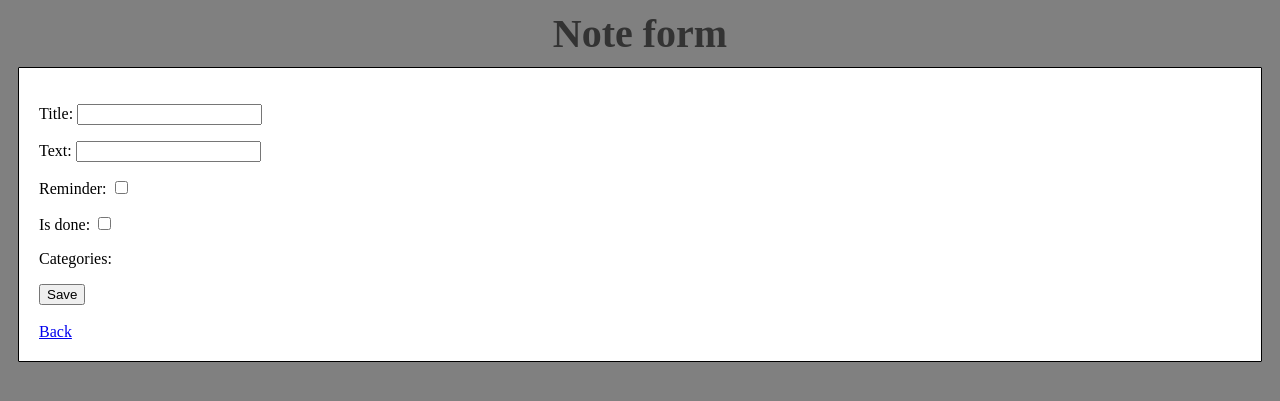
After one commit to fen1qks/beetroot_py, a Django app: page /notes/add/ in a window 1280 px wide. The commit adds this page. Shown: the top 401 px of the page. Run offline with Django 5.2, Linux system fonts and the light colour scheme; data that the repository does not hold is empty.

Commit message:
41 homework

```diff
--- /dev/null
+++ b/notes/forms.py
@@ -0,0 +1,28 @@
+from django import forms
+from .models import Note, Categories
+
+class NoteForm(forms.ModelForm):
+    categories = forms.ModelMultipleChoiceField(
+        queryset=Categories.objects.all(),
+        widget=forms.CheckboxSelectMultiple,
+        required=False
+    )
+    class Meta:
+        model = Note
+        fields = ['title', 'text', 'reminder','is_done']
+
+    def __init__(self, *args, **kwargs):
+        super().__init__(*args, **kwargs)
+
+        if self.instance.pk:
+            self.fields['categories'].initial = self.instance.categories.all()
+
+class CategoriesForm(forms.ModelForm):
+    notes = forms.ModelMultipleChoiceField(
+        queryset=Note.objects.all(),
+        widget=forms.CheckboxSelectMultiple,
+        required=False
+    )
+    class Meta:
+        model = Categories
+        fields = ['name_categories', 'notes']
--- a/notes/models.py
+++ b/notes/models.py
@@ -1,4 +1,6 @@
+
 from django.db import models
+from django.urls import reverse
 
 
 class Note(models.Model):
@@ -7,6 +9,15 @@ class Note(models.Model):
     reminder = models.BooleanField(default=False)
     is_done = models.BooleanField(default=False)
 
+    def get_absolute_url(self):
+        return reverse('notes')
+
+    def __str__(self):
+        return self.title
+
 class Categories(models.Model):
     name_categories = models.CharField(max_length=200)
-    notes = models.ManyToManyField(Note, related_name='note')
+    notes = models.ManyToManyField(Note, related_name='categories')
+
+    def __str__(self):
+        return self.name_categories
--- a/notes/urls.py
+++ b/notes/urls.py
@@ -1,8 +1,16 @@
 from django.urls import path
-from .views import show_headers, notes_list, notes_from_db
+from .views import show_headers, notes_list, notes, NotesPageView, NoteCreateView, NoteUpdateView, NoteDeleteView, \
+    CategoriesCreateView, CategoriesUpdateView, CategoriesDeleteView
 
 urlpatterns = [
     path('show_headers/', show_headers, name='show_headers'),
     path('notes_list/', notes_list, name='notes_list'),
-    path('notes/', notes_from_db, name='notes_from_db')
+    path('notes/', NotesPageView.as_view(), name='notes_page'),
+    path('notes/add/', NoteCreateView.as_view(), name='note_add'),
+    path('notes/<int:pk>/edit/', NoteUpdateView.as_view(), name='note_edit'),
+    path('notes/<int:pk>/delete/', NoteDeleteView.as_view(), name='note_delete'),
+
+    path('categories/add/', CategoriesCreateView.as_view(), name='category_add'),
+    path('categories/<int:pk>/edit/', CategoriesUpdateView.as_view(), name='category_edit'),
+    path('categories/<int:pk>/delete/', CategoriesDeleteView.as_view(), name='category_delete'),
 ]
--- a/notes/views.py
+++ b/notes/views.py
@@ -3,6 +3,12 @@ from django.http import HttpResponse
 from django.shortcuts import render
 
 from notes.models import Categories
+
+from django.urls import reverse_lazy
+from django.views.generic import CreateView, DetailView, UpdateView, DeleteView, ListView
+from .models import Note
+from .forms import NoteForm, CategoriesForm
+
 
 def show_headers(request):
     headers = request.META
@@ -32,6 +38,66 @@ def notes_list(request):
     ]
     return render(request, 'index.html', {'notes': notes})
 
-def notes_from_db(request):
+def notes(request):
     categories = Categories.objects.prefetch_related('notes').all()
     return render(request, 'notes.html', {'categories': categories})
+
+class NotesPageView(ListView):
+    model = Categories
+    template_name = 'notes.html'
+    context_object_name = 'categories'
+
+    def get_queryset(self):
+        return Categories.objects.prefetch_related('notes').all()
+
+class CategoriesUpdateView(UpdateView):
+    model = Categories
+    form_class = CategoriesForm
+    template_name = 'category_form.html'
+    success_url = reverse_lazy('notes_page')
+
+class CategoriesCreateView(CreateView):
+    model = Categories
+    form_class = CategoriesForm
+    template_name = 'category_form.html'
+    success_url = reverse_lazy('notes_page')
+
+class CategoriesUpdateView(UpdateView):
+    model = Categories
+    form_class = CategoriesForm
+    template_name = 'category_form.html'
+    success_url = reverse_lazy('notes_page')
+
+class CategoriesDeleteView(DeleteView):
+    model = Categories
+    template_name = 'note_confirm_delete.html'
+    success_url = reverse_lazy('notes_page')
+
+class NoteCreateView(CreateView):
+    model = Note
+    form_class = NoteForm
+    template_name = 'note_form.html'
+    success_url = reverse_lazy('notes_page')
+
+    def form_valid(self, form):
+        response = super().form_valid(form)
+        categories = form.cleaned_data['categories']
+        self.object.categories.set(categories)
+        return response
+
+class NoteUpdateView(UpdateView):
+    model = Note
+    form_class = NoteForm
+    template_name = 'note_form.html'
+    success_url = reverse_lazy('notes_page')
+
+    def form_valid(self, form):
+        response = super().form_valid(form)
+        categories = form.cleaned_data['categories']
+        self.object.categories.set(categories)
+        return response
+
+class NoteDeleteView(DeleteView):
+    model = Note
+    template_name = 'note_confirm_delete.html'
+    success_url = reverse_lazy('notes_page')
--- /dev/null
+++ b/templates/note_form.html
@@ -0,0 +1,24 @@
+{% load static %}
+<!DOCTYPE html>
+<html lang="en">
+<head>
+    <meta charset="UTF-8">
+    <meta name="viewport" content="width=device-width, initial-scale=1.0">
+    <title>Note form</title>
+    <link rel="stylesheet" href="{% static 'css/styles.css' %}">
+</head>
+<body>
+    <h1 class="notes_page-name">Note form</h1>
+
+    <div class="name_page-card" style="padding: 20px;">
+        <form method="post">
+            {% csrf_token %}
+            {{ form.as_p }}
+            <button type="submit">Save</button>
+        </form>
+
+        <br>
+        <a href="{% url 'notes_page' %}">Back</a>
+    </div>
+</body>
+</html>
```
Also changed, not shown: templates/category_form.html (added, +24 -0 lines), templates/note_confirm_delete.html (added, +25 -0 lines), templates/notes.html (+20 -2 lines), notes/migrations/0002_alter_categories_notes.py (added).
